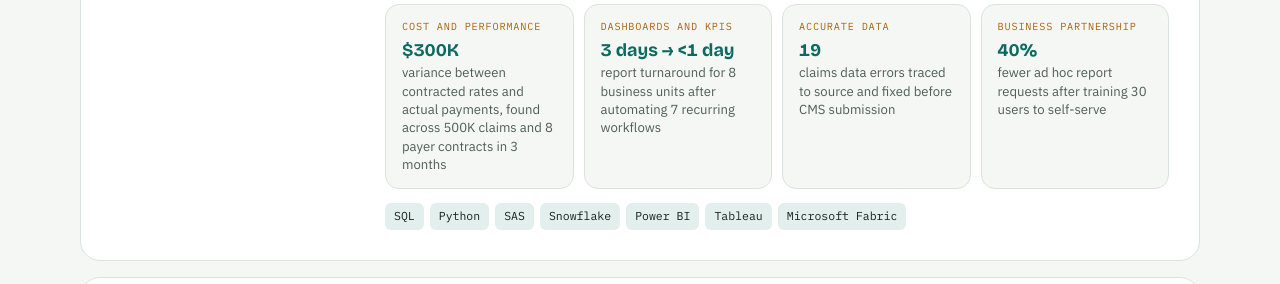
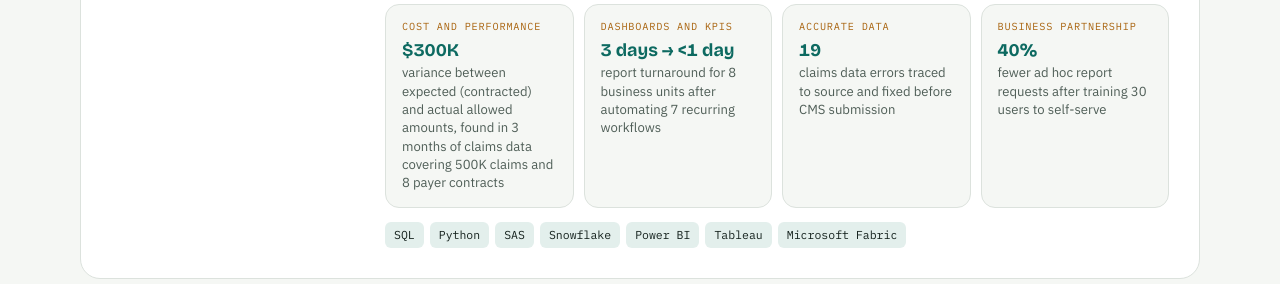
Before and after one commit to thrinesh13/thrinesh13.github.io, a plain HTML site: page index.html in a window 1280 px wide. Shown: the part 2745-3029 px from the top of the page. Drawn offline with nearby package versions, Linux system fonts and the light colour scheme.

Commit message:
Clarify payer contract variance as expected vs. actual allowed amounts

```diff
--- a/index.html
+++ b/index.html
@@ -291,7 +291,7 @@ footer a{color:inherit;text-decoration:none}footer a:hover{color:var(--hero-ink)
         <div class="role-meta"><span class="title">Data Analyst</span><span class="co">UnitedHealth Group</span><span class="when">May 2025 to present</span><span class="when">Chicago, IL</span></div>
         <div class="role-body">
           <p>Own reporting for 8 healthcare business units: 6 production Power BI dashboards and Tableau dashboards used by operations, finance, and clinical leaders. Analyze claims, eligibility, and hospital financial data in SQL, Python, and SAS, including payer contract rate variance, service line profitability, and cost allocation for quarterly performance reviews.</p>
-          <ul class="metrics num"><li><i>Cost and performance</i><b>$300K</b><span>variance between contracted rates and actual payments, found across 500K claims and 8 payer contracts in 3 months</span></li><li><i>Dashboards and KPIs</i><b>3 days → &lt;1 day</b><span>report turnaround for 8 business units after automating 7 recurring workflows</span></li><li><i>Accurate data</i><b>19</b><span>claims data errors traced to source and fixed before CMS submission</span></li><li><i>Business partnership</i><b>40%</b><span>fewer ad hoc report requests after training 30 users to self-serve</span></li></ul>
+          <ul class="metrics num"><li><i>Cost and performance</i><b>$300K</b><span>variance between expected (contracted) and actual allowed amounts, found in 3 months of claims data covering 500K claims and 8 payer contracts</span></li><li><i>Dashboards and KPIs</i><b>3 days → &lt;1 day</b><span>report turnaround for 8 business units after automating 7 recurring workflows</span></li><li><i>Accurate data</i><b>19</b><span>claims data errors traced to source and fixed before CMS submission</span></li><li><i>Business partnership</i><b>40%</b><span>fewer ad hoc report requests after training 30 users to self-serve</span></li></ul>
           <div class="chips"><span class="chip">SQL</span><span class="chip">Python</span><span class="chip">SAS</span><span class="chip">Snowflake</span><span class="chip">Power BI</span><span class="chip">Tableau</span><span class="chip">Microsoft Fabric</span></div>
         </div>
       </article>
```
